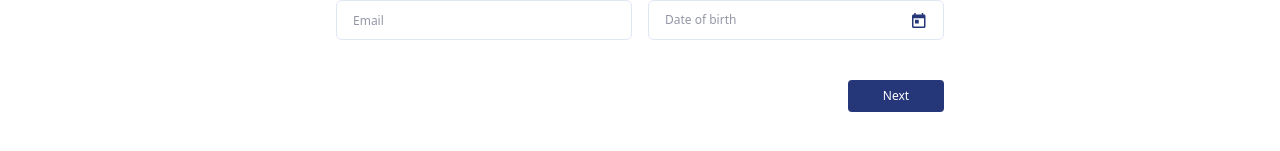
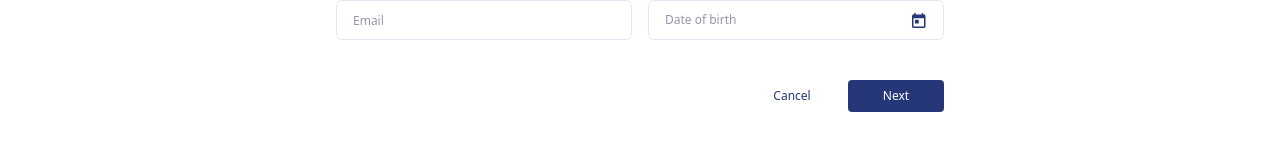
Before and after one commit to constantimi/trustflow, a React (Vite) app: page /insurances/add in a window 1280 px wide. Shown: the part 457-608 px from the top of the page. Built offline with nearby package versions, Linux system fonts and the light colour scheme; what i18next-sprintf-postprocessor would draw is missing.

Commit message:
Add cancel on the policy flow

```diff
--- a/src/modules/dashboard/features/insurances/AddInsurance.tsx
+++ b/src/modules/dashboard/features/insurances/AddInsurance.tsx
@@ -88,6 +88,10 @@ const AddInsurance = () => {
   const handlePrevStep = () => {
     if (stepper.currentStep.prev) {
       setStepper({ ...stepper, currentStep: stepper.currentStep.prev });
+    } else {
+      dispatch(setInitialState());
+      setStepper(null);
+      navigate('/');
     }
   };
 
@@ -121,7 +125,7 @@ const AddInsurance = () => {
             <Stepper steps={stepper} />
 
             {stepper.currentStep.title === StepName.USER && (
-              <UserForm nextStep={handleNextStep} />
+              <UserForm nextStep={handleNextStep} prevStep={handlePrevStep} />
             )}
 
             {stepper.currentStep.title === StepName.POLICY && (
--- a/src/modules/dashboard/features/insurances/user/UserForm.tsx
+++ b/src/modules/dashboard/features/insurances/user/UserForm.tsx
@@ -28,9 +28,10 @@ export const createUserInformationStep: () => Step = () => ({
 
 interface Props {
   nextStep: () => void;
+  prevStep: () => void;
 }
 
-const UserForm = ({ nextStep }: Props) => {
+const UserForm = ({ nextStep, prevStep }: Props) => {
   const { t } = useDashboardTranslation();
   const dispatch = useAppDispatch();
   const form = useAppSelector(getUserState);
@@ -117,7 +118,11 @@ const UserForm = ({ nextStep }: Props) => {
         </div>
       </div>
 
-      <div className="flex w-full flex-row justify-end">
+      <div className="flex w-full flex-row justify-end gap-2">
+        <Theme.DefaultButton onClick={prevStep} className="h-[2rem] w-[6rem]">
+          {t('Cancel')}
+        </Theme.DefaultButton>
+
         <Theme.PrimaryButton
           onClick={handleSubmit}
           className="h-[2rem] w-[6rem]"
```
